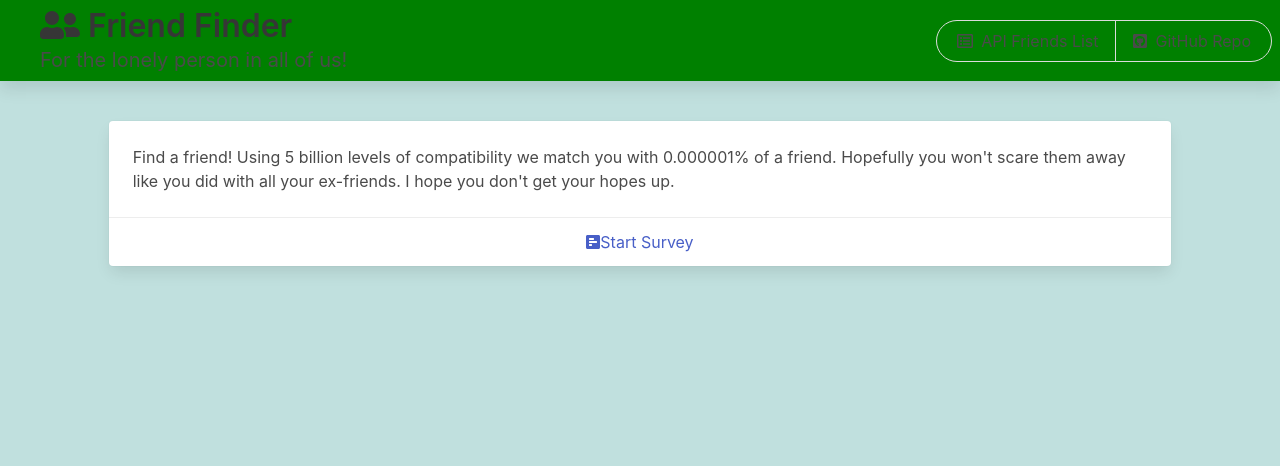
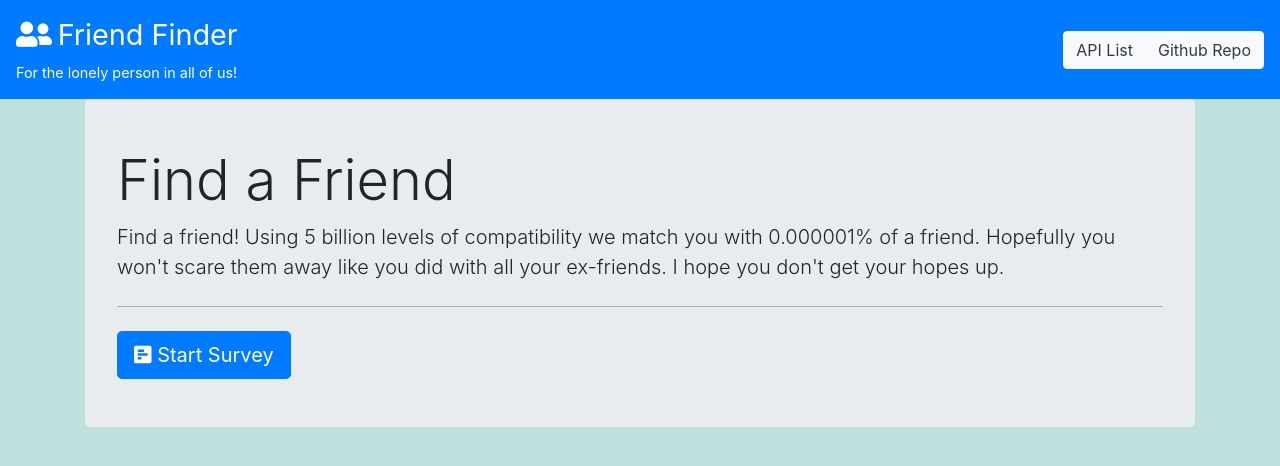
Before and after one commit to mesmerizingYeti/friend-finder, a website: page public/home.html in a window 1280 px wide. Drawn offline with nearby package versions, Linux system fonts and the light colour scheme.

Commit message:
Removing Bulma and adding bootstrap

```diff
--- a/public/assets/css/style.css
+++ b/public/assets/css/style.css
@@ -15,29 +15,20 @@ form h2.subtitle {
   padding-top: 5vh;
 }
 
-.friend-footer {
-  position: fixed;
-}
-
-.survey-footer {
-  position: relative;
-}
-
-.friend-footer, .survey-footer {
-  background-image: linear-gradient(141deg, #159dc6 0, #3298dc 71%, #4389e5 100%);
-  box-shadow: -4px -4px 8px grey;
-  bottom: 0;
-  left: 0;
-  right: 0;
-  padding: 2rem 1.5rem 2rem;
-}
-
 .hero.is-info.is-bold {
   box-shadow: 4px 4px 8px grey;
 }
 
 .main-container {
   min-height: 100vh;
+}
+
+.title {
+  font-size: 1.8rem;
+}
+
+.subtitle {
+  font-size: 0.9rem;
 }
 
 #survey-column {
@@ -62,9 +53,7 @@ form h2.subtitle {
 }
 
 @media screen and (max-width: 768px) {
-  .footer {
-    padding: 1rem;
-  }
+
   .hero-body {
     padding: 1rem 1rem;
   }
@@ -73,3 +62,11 @@ form h2.subtitle {
     padding-right: 1.5rem;
   }
 }
+
+@media (min-width: 576px) {
+
+  .jumbotron {
+    padding: 3rem 2rem;
+  }
+
+}
--- a/public/home.html
+++ b/public/home.html
@@ -5,97 +5,52 @@
   <meta charset="UTF-8">
   <meta name="viewport" content="width=device-width, initial-scale=1.0">
   <meta http-equiv="X-UA-Compatible" content="ie=edge">
-  <link rel="stylesheet" href="https://cdn.jsdelivr.net/npm/bulma@0.8.0/css/bulma.min.css">
-  <script defer src="https://use.fontawesome.com/releases/v5.3.1/js/all.js"></script>
+  <link href="//maxcdn.bootstrapcdn.com/bootstrap/4.0.0/css/bootstrap.min.css" rel="stylesheet">
+  <link
+    rel="stylesheet"
+    href="https://use.fontawesome.com/releases/v5.3.1/css/all.css"
+    integrity="sha384-mzrmE5qonljUremFsqc01SB46JvROS7bZs3IO2EmfFsd15uHvIt+Y8vEf7N7fWAU" crossorigin="anonymous">
   <link rel="stylesheet" href="./assets/css/style.css">
   <title>Friend Finder</title>
 </head>
 
 <body>
 
-  <section class='main-container'>
+  <nav class="navbar navbar-dark bg-primary flex-column flex-md-row bd-navbar">
+    <div class="navbar-brand">
+      <div>
+        <i class="fas fa-user-friends title"></i>
+        <span class="title">Friend Finder</span>
+      </div>
+      <span class="subtitle">For the lonely person in all of us!</span>
+    </div>
+    <div class="btn-group" role="group" aria-label="Basic example">
+        <button type="button" class="btn btn-light text-dark">API List</button>
+        <button type="button" class="btn btn-light text-dark">Github Repo</button>
+      </div>
+  </nav>
 
-    <!-- <section class="hero is-info is-bold">
-      <div class="hero-body">
-        <div class="container is-fluid">
-          <h1 class="title"><span><i class="fas fa-user-friends"></i></span> Friend Finder</h1>
-          <h2 class="subtitle">
-            For the lonely person in all of us!
-          </h2>
-        </div>
-      </div>
-    </section> -->
+  <div class="container">
+    <div class="jumbotron">
+      <h1 class="display-4">Find a Friend</h1>
+      <p class="lead">Find a friend! Using 5 billion levels of compatibility we match you with 0.000001% of a friend. Hopefully you won't scare them away like you did with all your ex-friends. I hope you don't get your hopes up.</p>
+      <hr class="my-4">
+      <a href="./survery.html" class="btn btn-primary btn-lg">
+        <span><i class="fas fa-poll-h"></i></span>
+        <span>Start Survey</span>
+      </a>
+    </div>
+  </div>
 
-    <div id="navbar" class="navbar-menu">
-      <div class="navbar-start">
-        <!-- navbar items -->
-        <div class="container is-fluid">
-          <h1 class="title"><span><i class="fas fa-user-friends"></i></span> Friend Finder</h1>
-          <h2 class="subtitle">
-            For the lonely person in all of us!
-          </h2>
-        </div>
-      </div>
-
-      <div class="navbar-end">
-        <!-- navbar items -->
-        <div class="tabs is-toggle is-toggle-rounded">
-          <ul>
-            <li>
-              <a>
-                <span class="icon is-small"><i class="far fa-list-alt"></i></span>
-                <span>API Friends List</span>
-              </a>
-            </li>
-            <li>
-              <a>
-                <span class="icon is-small"><i class="fab fa-github-square"></i></span>
-                <span>GitHub Repo</span>
-              </a>
-            </li>
-          </ul>
-        </div>
-      </div>
-    </div>
-
-    <div class="columns is-mobile">
-      <div class="column is-10 is-offset-1">
-        <div class="card">
-          <div class="card-content">
-            <div class="content">
-              <p>Find a friend! Using 5 billion levels of compatibility we match you with 0.000001% of a friend. Hopefully you won't scare them away like you did with all your ex-friends. I hope you don't get your hopes up.</p>
-            </div>
-          </div>
-          <footer class="card-footer">
-            <a href="./survery.html" class="card-footer-item">
-              <span><i class="fas fa-poll-h"></i></span>
-              <span>Start Survey</span>
-            </a>
-          </footer>
-        </div>
-      </div>
-    </div>
-
-    <!-- <footer class="friend-footer">
-      <div class="tabs is-toggle is-toggle-rounded">
-        <ul>
-          <li>
-            <a>
-              <span class="icon is-small"><i class="far fa-list-alt"></i></span>
-              <span>API Friends List</span>
-            </a>
-          </li>
-          <li>
-            <a>
-              <span class="icon is-small"><i class="fab fa-github-square"></i></span>
-              <span>GitHub Repo</span>
-            </a>
-          </li>
-        </ul>
-      </div>
-    </footer> -->
-
-  </section>
+  <script src="https://code.jquery.com/jquery-3.3.1.slim.min.js"
+    integrity="sha384-q8i/X+965DzO0rT7abK41JStQIAqVgRVzpbzo5smXKp4YfRvH+8abtTE1Pi6jizo"
+    crossorigin="anonymous"></script>
+  <script src="https://cdnjs.cloudflare.com/ajax/libs/popper.js/1.14.7/umd/popper.min.js"
+    integrity="sha384-UO2eT0CpHqdSJQ6hJty5KVphtPhzWj9WO1clHTMGa3JDZwrnQq4sF86dIHNDz0W1"
+    crossorigin="anonymous"></script>
+  <script src="https://stackpath.bootstrapcdn.com/bootstrap/4.3.1/js/bootstrap.min.js"
+    integrity="sha384-JjSmVgyd0p3pXB1rRibZUAYoIIy6OrQ6VrjIEaFf/nJGzIxFDsf4x0xIM+B07jRM"
+    crossorigin="anonymous"></script>
 
 </body>
 
--- a/server.js
+++ b/server.js
@@ -3,7 +3,7 @@ const express = require('express')
 
 const app = express()
 
-app.use(express.static(path.join(__dirname, 'app', 'public')))
+app.use(express.static(path.join(__dirname, 'public')))
 app.use(express.json())
 app.use(express.urlencoded({  extended: true }))
 
```
Also changed, not shown: public/assets/js/survey.js (added, +24 -0 lines), public/survery.html (+70 -50 lines), public/assets/js/app.js (deleted).
